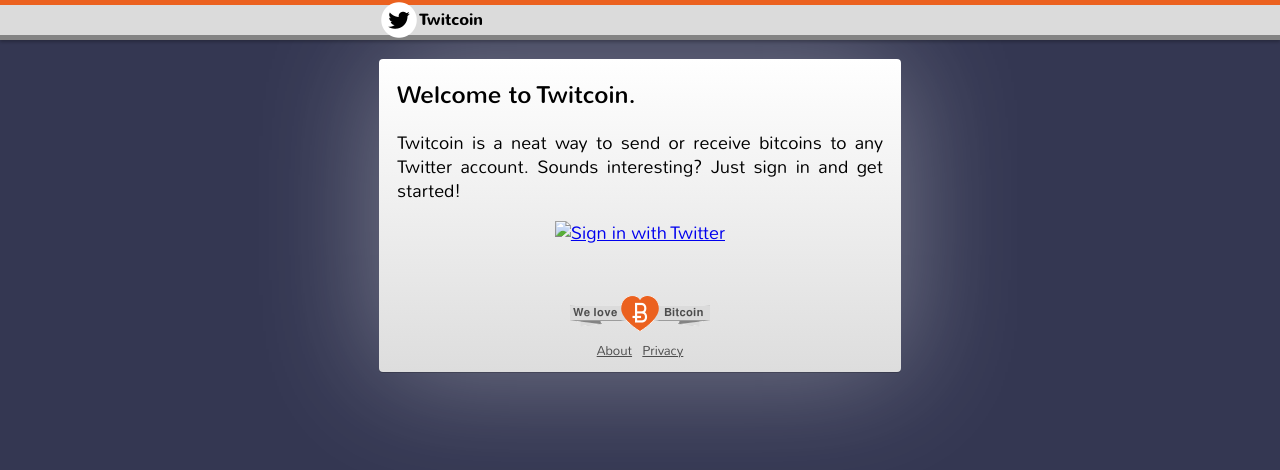
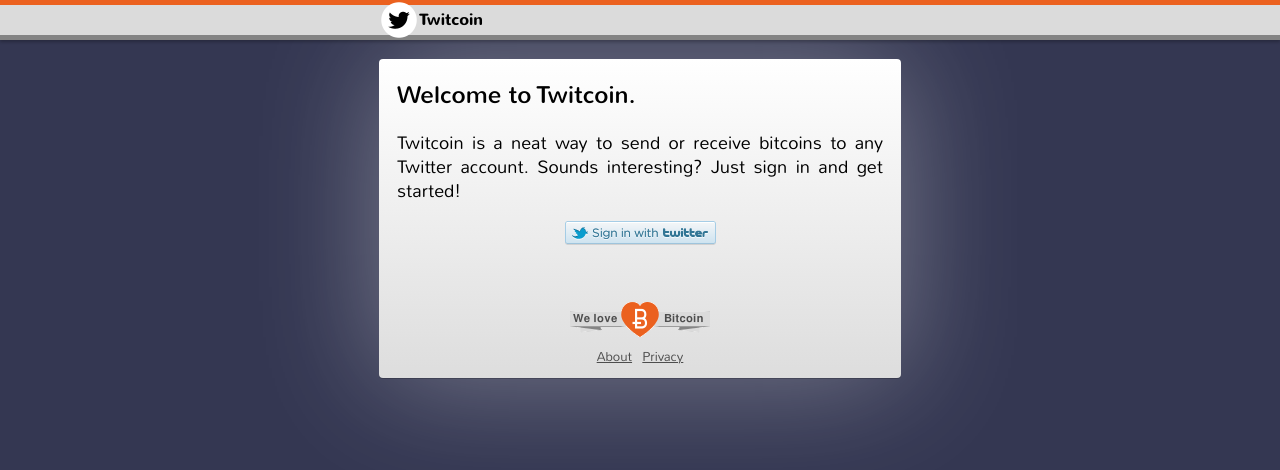
Before and after one commit to KlausTrainer/twitcoin, a plain HTML site: page priv/www/index.html in a window 1280 px wide. Drawn offline with Linux system fonts and the light colour scheme.

Commit message:
Fix markup

```diff
--- a/priv/www/index.html
+++ b/priv/www/index.html
@@ -28,7 +28,7 @@
             Sounds interesting? Just sign in and get started!
           </p>
           <div class="button">
-            <a href="/api/session"><img src="images/sign-in-with-twitter.png" alt="Sign in with Twitter"/></a>
+            <a href="/api/session"><img src="/images/sign-in-with-twitter.png" alt="Sign in with Twitter"/></a>
           </div>
         </div>
         <footer>
@@ -36,7 +36,7 @@
             <a href="http://www.ecogex.com/bitcoin" title="We love Bitcoin">
               <img src="/images/we-love-bitcoin.png" alt="Bitcoin"/>
             </a>
-          <div>
+          </div>
           <div>
             <a class="site-link" href="/about.html">About</a>&nbsp;
             <a class="site-link" href="/privacy.html">Privacy</a>
```
